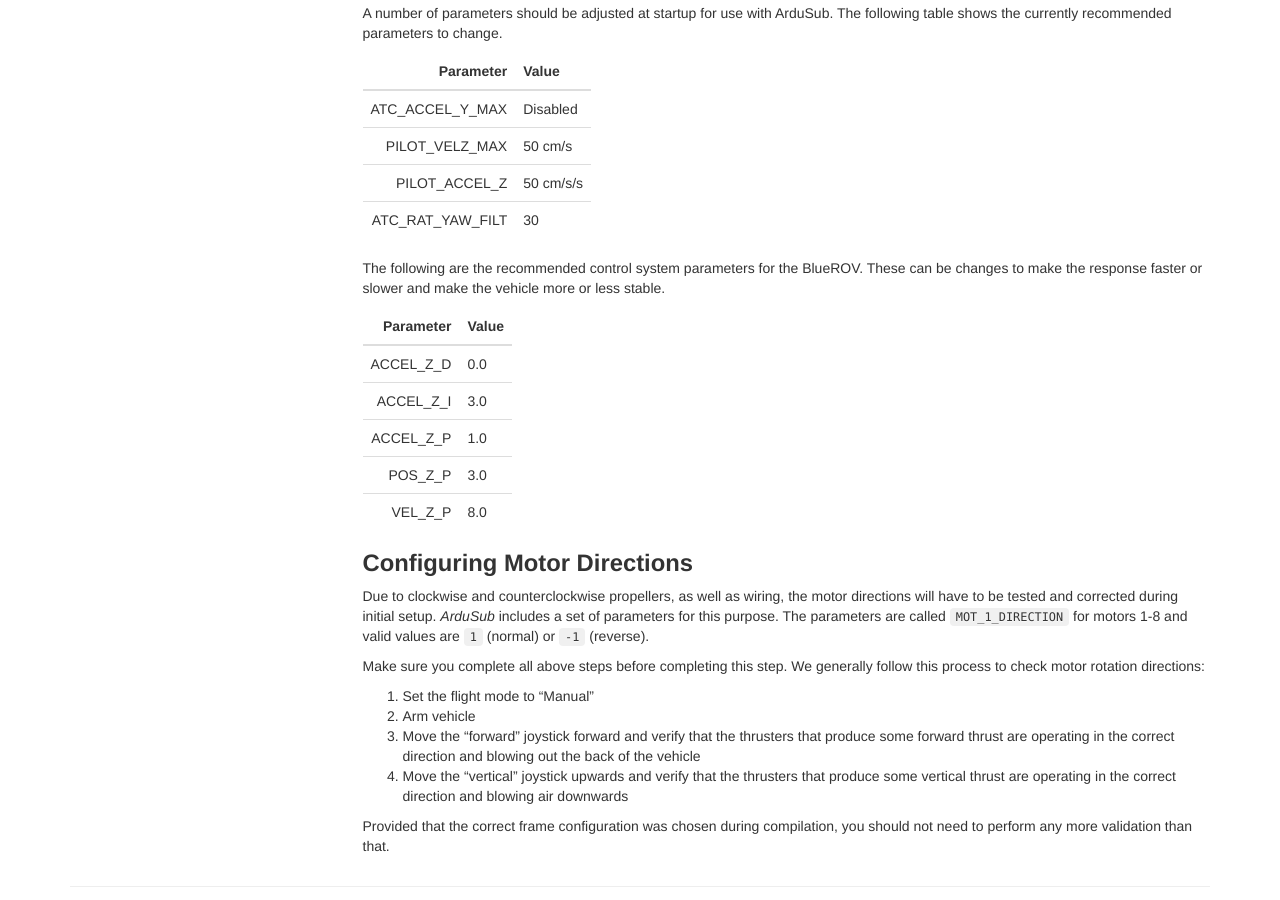
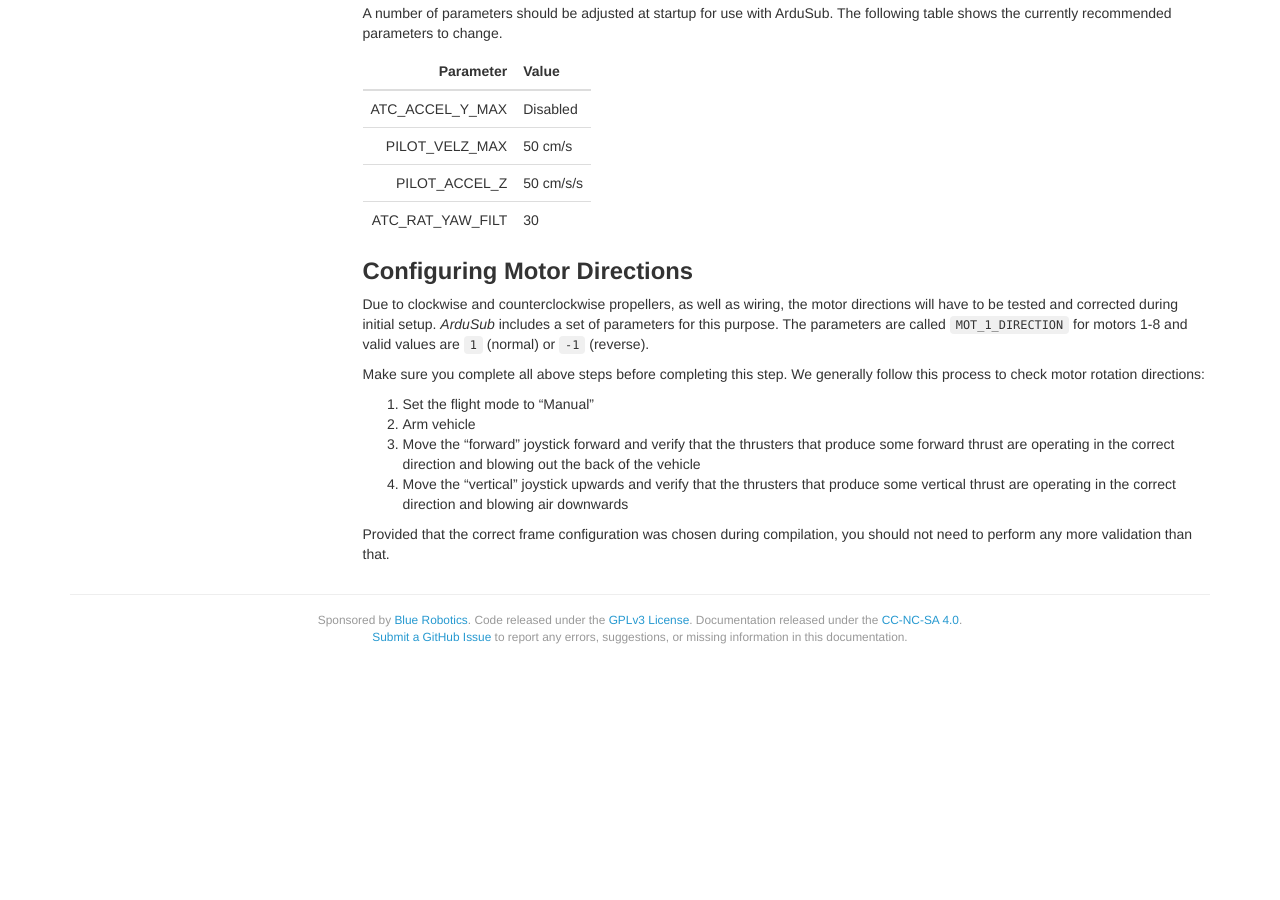
Before and after one commit to bluerobotics/retired-ardusub-docs, a Jekyll site: the page built from pages/initial-setup.md, in a window 1280 px wide and 900 px high, scrolled down 6723 px. Built offline with Jekyll 4.4.1, drawn with Linux system fonts in a browser that asks for light colours; nearby versions of some CDN libraries; some web fonts are replaced; comment, search, counter and statistics services are not loaded; after the commit the page ends 7389 px from its top, so only the background shows below that.

Commit message:
Remove recommended PID params for BlueROV1

```diff
--- a/pages/initial-setup.md
+++ b/pages/initial-setup.md
@@ -196,16 +196,6 @@ A number of parameters should be adjusted at startup for use with ArduSub. The f
 | PILOT_ACCEL_Z     | 50 cm/s/s            |
 | ATC_RAT_YAW_FILT  | 30                   |
 
-The following are the recommended control system parameters for the BlueROV. These can be changes to make the response faster or slower and make the vehicle more or less stable.
-
-| Parameter         | Value                |
-|------------------:|:---------------------|
-| ACCEL_Z_D         | 0.0                  |
-| ACCEL_Z_I         | 3.0                  |
-| ACCEL_Z_P         | 1.0                  |
-| POS_Z_P           | 3.0                  |
-| VEL_Z_P           | 8.0                  |
-
 ## Configuring Motor Directions
 
 Due to clockwise and counterclockwise propellers, as well as wiring, the motor directions will have to be tested and corrected during initial setup. *ArduSub* includes a set of parameters for this purpose. The parameters are called `MOT_1_DIRECTION` for motors 1-8 and valid values are `1` (normal) or `-1` (reverse).
```
